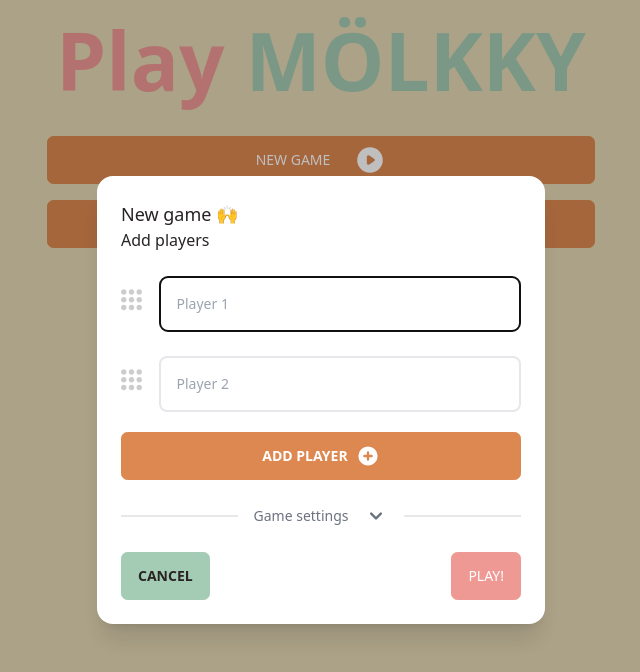
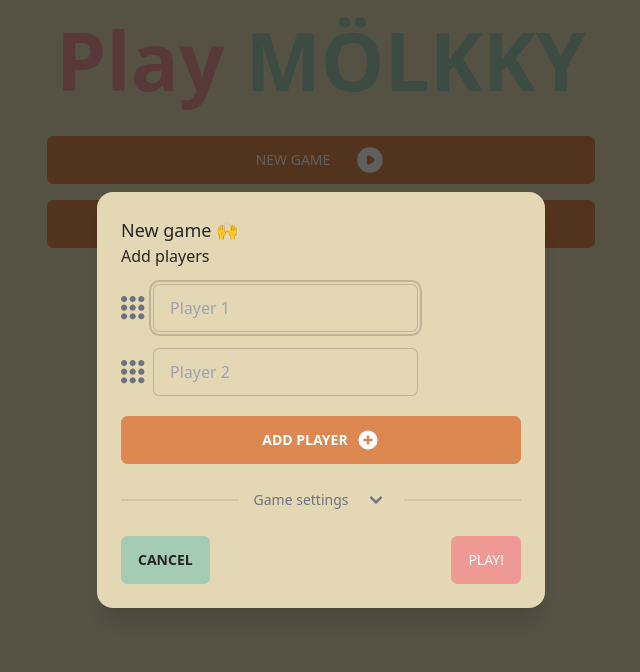
Before and after one commit to datschaub/play-molkky, a Next.js app: page / in a window 1280 px wide. Both pictures are taken after a click on the button "NEW GAME". Shown: the top 672 px of the page, without its empty margins (319-959 px from the left). Built offline with nearby package versions, Linux system fonts and the light colour scheme.

Commit message:
updated modal themes

```diff
--- a/src/components/NewPlayerForm.tsx
+++ b/src/components/NewPlayerForm.tsx
@@ -74,10 +74,10 @@
                 animate="animate"
                 exit="exit"
             >
-                <div className="flex items-center justify-center py-2 space-y-2">
+                <div className="flex items-center py-2 space-x-2">
                     <ReorderIcon dragControls={dragControls} />
                     <label className="sr-only" htmlFor={player.id}>{` Player `}</label>
-                    <input className="w-full px-4 py-4 ml-4 text-sm border-2 border-gray-200 rounded-lg"
+                    <input className="input input-bordered"
                         id={player.id}
                         placeholder={`Player ${playerPlaceholder}`}
                         defaultValue={player.name}
--- a/src/components/ReorderIcon.tsx
+++ b/src/components/ReorderIcon.tsx
@@ -16,39 +16,39 @@
         >
             <path
                 d="M 5 0 C 7.761 0 10 2.239 10 5 C 10 7.761 7.761 10 5 10 C 2.239 10 0 7.761 0 5 C 0 2.239 2.239 0 5 0 Z"
-                fill="#CCC"
+                fill="#6B7280"
             ></path>
             <path
                 d="M 19 0 C 21.761 0 24 2.239 24 5 C 24 7.761 21.761 10 19 10 C 16.239 10 14 7.761 14 5 C 14 2.239 16.239 0 19 0 Z"
-                fill="#CCC"
+                fill="#6B7280"
             ></path>
             <path
                 d="M 33 0 C 35.761 0 38 2.239 38 5 C 38 7.761 35.761 10 33 10 C 30.239 10 28 7.761 28 5 C 28 2.239 30.239 0 33 0 Z"
-                fill="#CCC"
+                fill="#6B7280"
             ></path>
             <path
                 d="M 33 14 C 35.761 14 38 16.239 38 19 C 38 21.761 35.761 24 33 24 C 30.239 24 28 21.761 28 19 C 28 16.239 30.239 14 33 14 Z"
-                fill="#CCC"
+                fill="#6B7280"
             ></path>
             <path
                 d="M 19 14 C 21.761 14 24 16.239 24 19 C 24 21.761 21.761 24 19 24 C 16.239 24 14 21.761 14 19 C 14 16.239 16.239 14 19 14 Z"
-                fill="#CCC"
+                fill="#6B7280"
             ></path>
             <path
                 d="M 5 14 C 7.761 14 10 16.239 10 19 C 10 21.761 7.761 24 5 24 C 2.239 24 0 21.761 0 19 C 0 16.239 2.239 14 5 14 Z"
-                fill="#CCC"
+                fill="#6B7280"
             ></path>
             <path
                 d="M 5 28 C 7.761 28 10 30.239 10 33 C 10 35.761 7.761 38 5 38 C 2.239 38 0 35.761 0 33 C 0 30.239 2.239 28 5 28 Z"
-                fill="#CCC"
+                fill="#6B7280"
             ></path>
             <path
                 d="M 19 28 C 21.761 28 24 30.239 24 33 C 24 35.761 21.761 38 19 38 C 16.239 38 14 35.761 14 33 C 14 30.239 16.239 28 19 28 Z"
-                fill="#CCC"
+                fill="#6B7280"
             ></path>
             <path
                 d="M 33 28 C 35.761 28 38 30.239 38 33 C 38 35.761 35.761 38 33 38 C 30.239 38 28 35.761 28 33 C 28 30.239 30.239 28 33 28 Z"
-                fill="#CCC"
+                fill="#6B7280"
             ></path>
         </svg>
     );
--- a/src/components/ScoreNumberBtn.tsx
+++ b/src/components/ScoreNumberBtn.tsx
@@ -10,10 +10,10 @@
 // https://tailwindcolor.com/
 const variants = {
     isSelected: {
-        backgroundColor: '#4ADE80', // tailwind bg-green-400
+        backgroundColor: '#DC8951', // daisyUI retro accent
     },
     notSelected: {
-        backgroundColor: '#FFF'
+        backgroundColor: '#E4D8B4' // daisyUI base-100
     },
 }
 
@@ -26,12 +26,12 @@
             whileHover={
                 !isSelected
                     ? {
-                        backgroundColor: '#86EFAC'  // tailwind bg-green-300
+                        backgroundColor: '#DAC89A'  // daisyUI base-200
                     }
                     : ''
             }
             onHoverEnd={e => {}} // reset hover
-            className={`flex justify-center p-2 border-2 rounded-md border-green-400 hover:bg-green-300 font-bold`}
+            className={`flex justify-center p-2 border-2 rounded-md border-[#D5BE87] hover:bg-[#DAC89A] font-bold`}
             onClick={() => onSelectNumber(number)}
         >
             {number}
--- a/src/components/StarBtn.tsx
+++ b/src/components/StarBtn.tsx
@@ -9,10 +9,10 @@
 // https://tailwindcolor.com/
 const variants = {
     isSelected: {
-        backgroundColor: '#FB7185', // tailwind bg-rose-400
+        backgroundColor: '#FB7185', // daisyUI primary
     },
     notSelected: {
-        backgroundColor: '#FFF'
+        backgroundColor: '#EE9895' // daisyUI base-100
     },
 }
 
@@ -25,15 +25,15 @@
             whileHover={
                 !isSelected
                     ? {
-                        backgroundColor: '#FDA4AF'  // tailwind bg-rose-300
+                        backgroundColor: '#EA7A74'  // daisyUI primary focus
                     }
                     : ''
             }
             onHoverEnd={e => {}} // reset hover
-            className={`flex justify-center w-full p-2 border-2 rounded-md border-rose-400`}
+            className={`font-bold flex justify-center w-full p-2 border-2 rounded-md border-rose-400`}
             onClick={() => onSelect()}
         >
-            ⭐
+            Add star ⭐
         </motion.button>
     )
 }
--- a/src/components/modal.tsx
+++ b/src/components/modal.tsx
@@ -14,6 +14,8 @@
         <>
             <Transition appear show={isOpen} as={Fragment}>
                 <Dialog as="div" className="relative z-10" onClose={() => { }}>
+                    {/* The backdrop, rendered as a fixed sibling to the panel container */}
+                    <div className="fixed inset-0 bg-black/50" aria-hidden="true" />
                     <Transition.Child
                         as={Fragment}
                         enter="ease-out duration-300"
@@ -37,7 +39,7 @@
                                 leaveFrom="opacity-100 scale-100"
                                 leaveTo="opacity-0 scale-95"
                             >
-                                <Dialog.Panel className="w-full max-w-md p-6 overflow-hidden text-left align-middle transition-all transform bg-white shadow-xl rounded-2xl">
+                                <Dialog.Panel className="w-full max-w-md p-6 overflow-hidden text-left align-middle transition-all transform shadow-xl bg-base-100 rounded-2xl">
                                     {children}
                                 </Dialog.Panel>
                             </Transition.Child>
```
